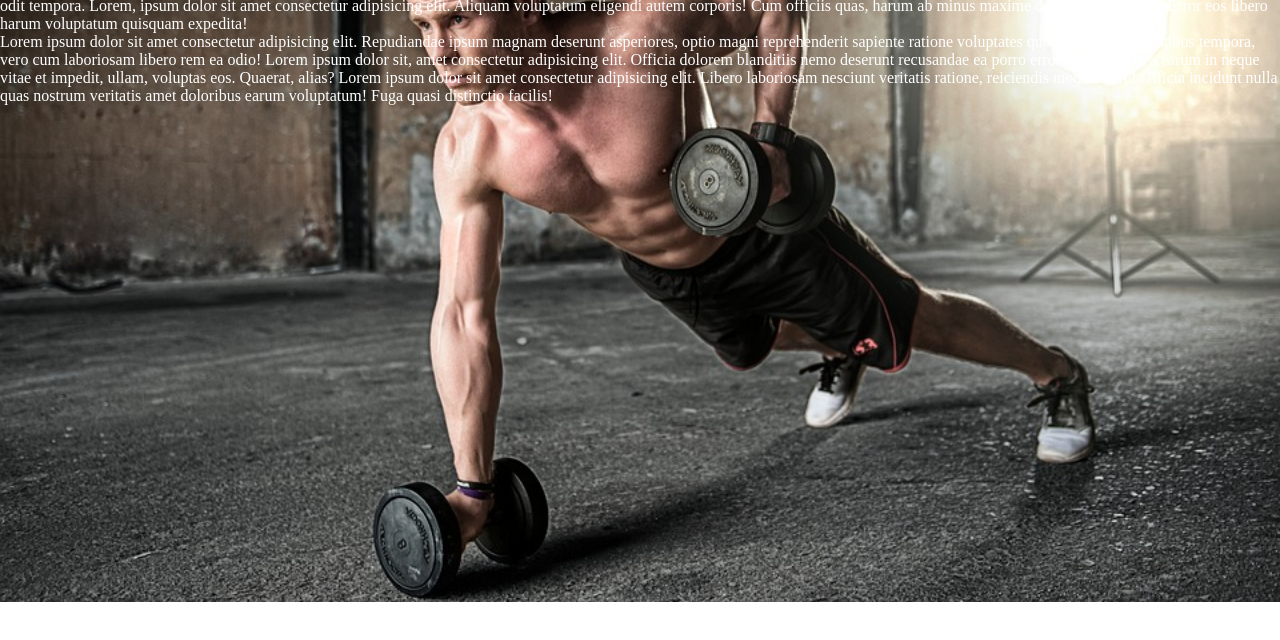
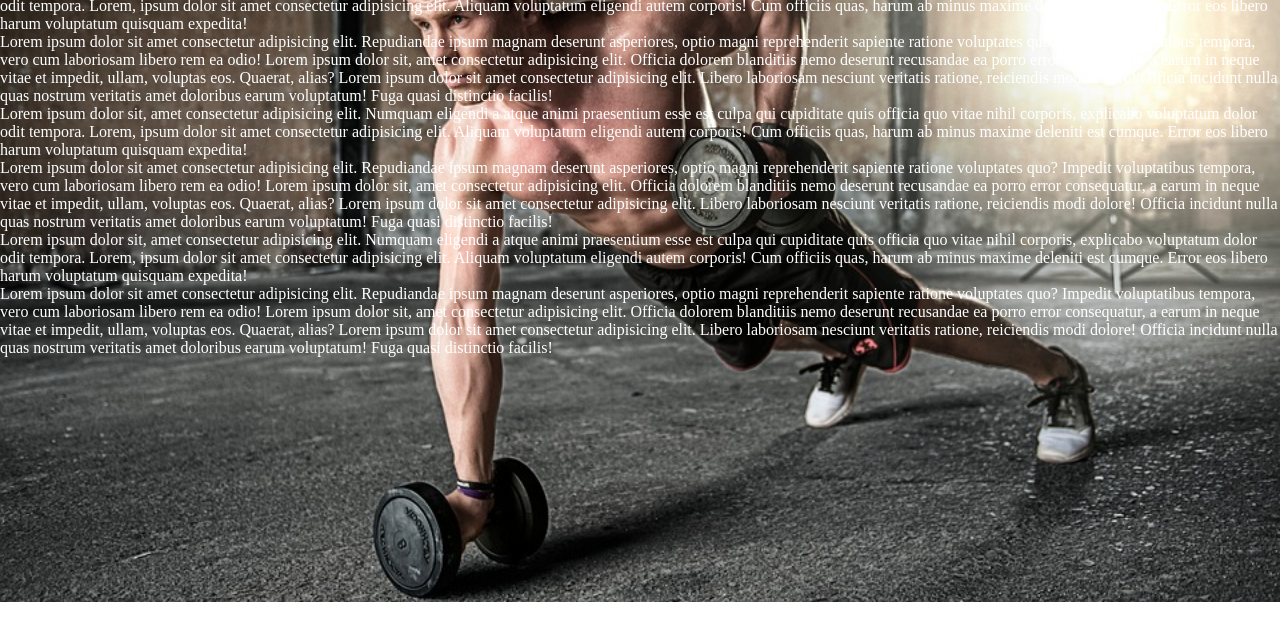
Before and after one commit to MirzaSherazAhmad/Gym.Website, a plain HTML site: page index.html in a window 1280 px wide. Shown: the part 118-758 px from the top of the page. Drawn offline with Linux system fonts and the light colour scheme.

Commit message:
gym website

```diff
--- a/index.html
+++ b/index.html
@@ -18,6 +18,10 @@
       <h1>hey! M back</h1>
        <p>Lorem ipsum dolor sit, amet consectetur adipisicing elit. Numquam eligendi a atque animi praesentium esse est culpa qui cupiditate quis officia quo vitae nihil corporis, explicabo voluptatum dolor odit tempora. Lorem, ipsum dolor sit amet consectetur adipisicing elit. Aliquam voluptatum eligendi autem corporis! Cum officiis quas, harum ab minus maxime deleniti est cumque. Error eos libero harum voluptatum quisquam expedita!</p>
        <p>Lorem ipsum dolor sit amet consectetur adipisicing elit. Repudiandae ipsum magnam deserunt asperiores, optio magni reprehenderit sapiente ratione voluptates quo? Impedit voluptatibus tempora, vero cum laboriosam libero rem ea odio! Lorem ipsum dolor sit, amet consectetur adipisicing elit. Officia dolorem blanditiis nemo deserunt recusandae ea porro error consequatur, a earum in neque vitae et impedit, ullam, voluptas eos. Quaerat, alias? Lorem ipsum dolor sit amet consectetur adipisicing elit. Libero laboriosam nesciunt veritatis ratione, reiciendis modi dolore! Officia incidunt nulla quas nostrum veritatis amet doloribus earum voluptatum! Fuga quasi distinctio facilis!</p>
+       <p>Lorem ipsum dolor sit, amet consectetur adipisicing elit. Numquam eligendi a atque animi praesentium esse est culpa qui cupiditate quis officia quo vitae nihil corporis, explicabo voluptatum dolor odit tempora. Lorem, ipsum dolor sit amet consectetur adipisicing elit. Aliquam voluptatum eligendi autem corporis! Cum officiis quas, harum ab minus maxime deleniti est cumque. Error eos libero harum voluptatum quisquam expedita!</p>
+       <p>Lorem ipsum dolor sit amet consectetur adipisicing elit. Repudiandae ipsum magnam deserunt asperiores, optio magni reprehenderit sapiente ratione voluptates quo? Impedit voluptatibus tempora, vero cum laboriosam libero rem ea odio! Lorem ipsum dolor sit, amet consectetur adipisicing elit. Officia dolorem blanditiis nemo deserunt recusandae ea porro error consequatur, a earum in neque vitae et impedit, ullam, voluptas eos. Quaerat, alias? Lorem ipsum dolor sit amet consectetur adipisicing elit. Libero laboriosam nesciunt veritatis ratione, reiciendis modi dolore! Officia incidunt nulla quas nostrum veritatis amet doloribus earum voluptatum! Fuga quasi distinctio facilis!</p>
+       <p>Lorem ipsum dolor sit, amet consectetur adipisicing elit. Numquam eligendi a atque animi praesentium esse est culpa qui cupiditate quis officia quo vitae nihil corporis, explicabo voluptatum dolor odit tempora. Lorem, ipsum dolor sit amet consectetur adipisicing elit. Aliquam voluptatum eligendi autem corporis! Cum officiis quas, harum ab minus maxime deleniti est cumque. Error eos libero harum voluptatum quisquam expedita!</p>
+       <p>Lorem ipsum dolor sit amet consectetur adipisicing elit. Repudiandae ipsum magnam deserunt asperiores, optio magni reprehenderit sapiente ratione voluptates quo? Impedit voluptatibus tempora, vero cum laboriosam libero rem ea odio! Lorem ipsum dolor sit, amet consectetur adipisicing elit. Officia dolorem blanditiis nemo deserunt recusandae ea porro error consequatur, a earum in neque vitae et impedit, ullam, voluptas eos. Quaerat, alias? Lorem ipsum dolor sit amet consectetur adipisicing elit. Libero laboriosam nesciunt veritatis ratione, reiciendis modi dolore! Officia incidunt nulla quas nostrum veritatis amet doloribus earum voluptatum! Fuga quasi distinctio facilis!</p>
    </div>
 </body>
 </html>
```
